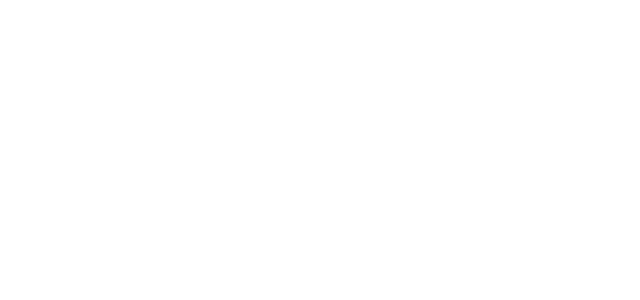
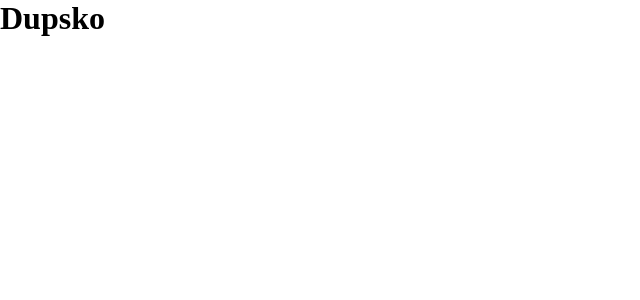
Before and after one commit to Kameal22/react-weather-app, a React (Create React App) app: page / in a window 1280 px wide. Shown: the top 300 px of the page, without its empty margins (0-640 px from the left). Built offline with nearby package versions, Linux system fonts and the light colour scheme.

Commit message:
created a test branch

```diff
--- a/src/App.js
+++ b/src/App.js
@@ -1,7 +1,11 @@
 import "./styles/App.css";
 
 function App() {
-  return <div className="App"></div>;
+  return (
+    <div className="App">
+      <h1>Dupsko</h1>
+    </div>
+  );
 }
 
 export default App;
```
